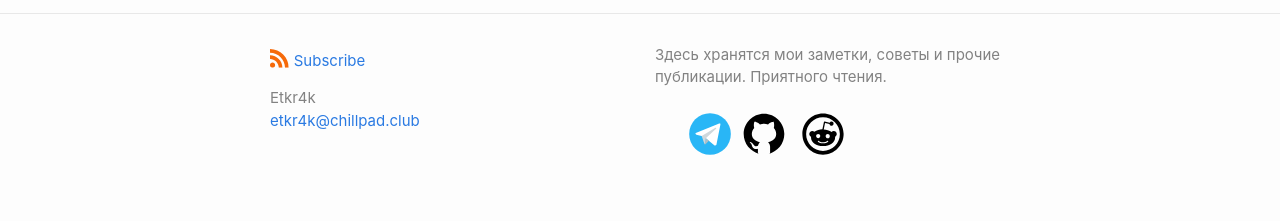
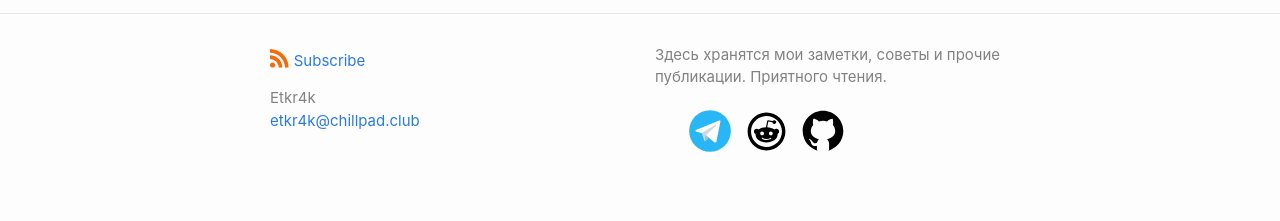
Before and after one commit to etkr4k/etkr4k.github.io, a Jekyll site: the page built from index.md, in a window 1280 px wide. Shown: the part 850-1071 px from the top of the page. Built offline with Jekyll 4.4.1, drawn with Linux system fonts in a browser that asks for light colours.

Commit message:
modified:   _includes/footer.html

```diff
--- a/_includes/footer.html
+++ b/_includes/footer.html
@@ -29,11 +29,11 @@
           <a href="https://t.me/etkr4k">
           <img src="https://etkr4k.github.io/assets/my-icon/telegram-96.svg" width="50" height="50" width="50">
         </a>
+        <a href="https://www.reddit.com/user/etkr4k">
+          <img src="https://etkr4k.github.io/assets/my-icon/reddit-96.svg" width="55" height="55" width="55">
+        </a>
         <a href="https://github.com/etkr4k">
           <img src="https://etkr4k.github.io/assets/my-icon/github-96.svg" width="50" height="50" width="50">
-        </a>
-        <a href="https://www.reddit.com/user/etkr4k">
-          <img src="https://etkr4k.github.io/assets/my-icon/reddit-96.svg" width="60" height="60" width="60">
         </a>
       </ul>
       </div>
```
